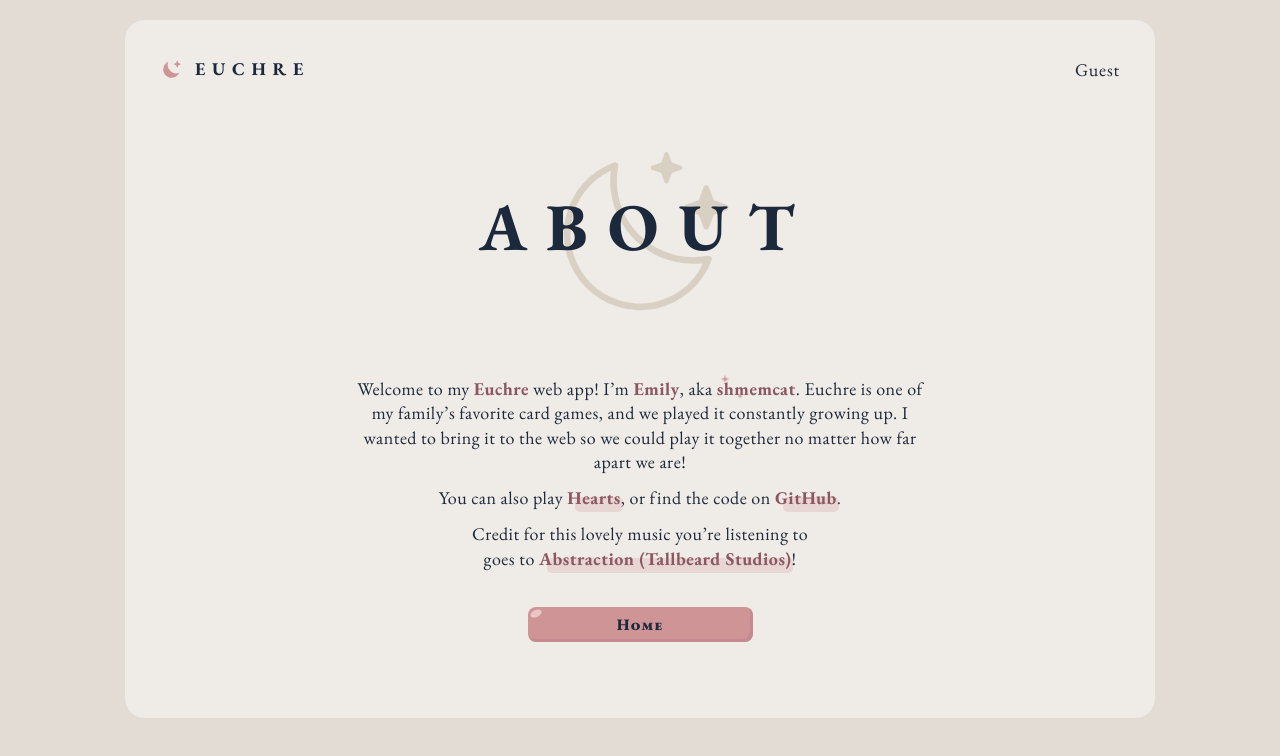
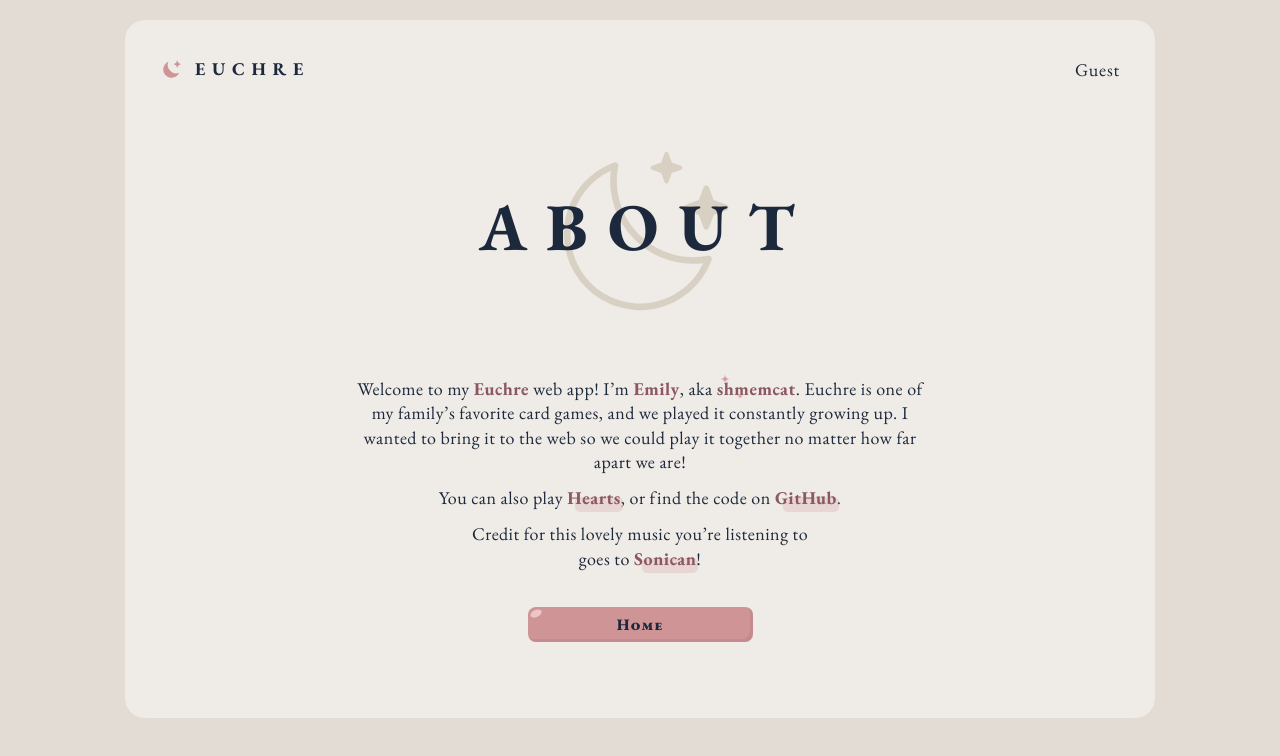
Before and after one commit to shmemcat/euchre, a React (Vite) app in the folder web/: page /about in a window 1280 px wide. Shown: the top 756 px of the page. Built offline with nearby package versions, Linux system fonts and the light colour scheme; no server answers; what @fortawesome/pro-solid-svg-icons would draw is missing.

Commit message:
Use jazzy lofi background music in Euchre
- Add the supplied Sonican track to the public music folder.
- Use the new track for looping background music with the existing controls.
- Update the About page credit and asset documentation.

```diff
--- a/web/src/context/SoundContext.tsx
+++ b/web/src/context/SoundContext.tsx
@@ -92,7 +92,7 @@
    );
    useEffect(() => {
       const audio = new Audio(
-         asset("sounds/abstraction-sketchbook-2025-11-26.ogg")
+         asset("music/sonican-jazzy-lofi-calm-background-loop-541849.mp3")
       );
       audio.loop = true;
       track.current = audio;
--- a/web/src/pages/About.tsx
+++ b/web/src/pages/About.tsx
@@ -50,11 +50,11 @@
                   goes to{" "}
                   <a
                      className="link"
-                     href="https://tallbeard.itch.io/"
+                     href="https://pixabay.com/music/smooth-jazz-jazzy-lofi-calm-background-loop-541849/"
                      target="_blank"
                      rel="noreferrer"
                   >
-                     Abstraction (Tallbeard Studios)
+                     Sonican
                   </a>
                   !
                </p>
```
Also changed, not shown: 2 other files (tests, documents, lock files or other folders).
